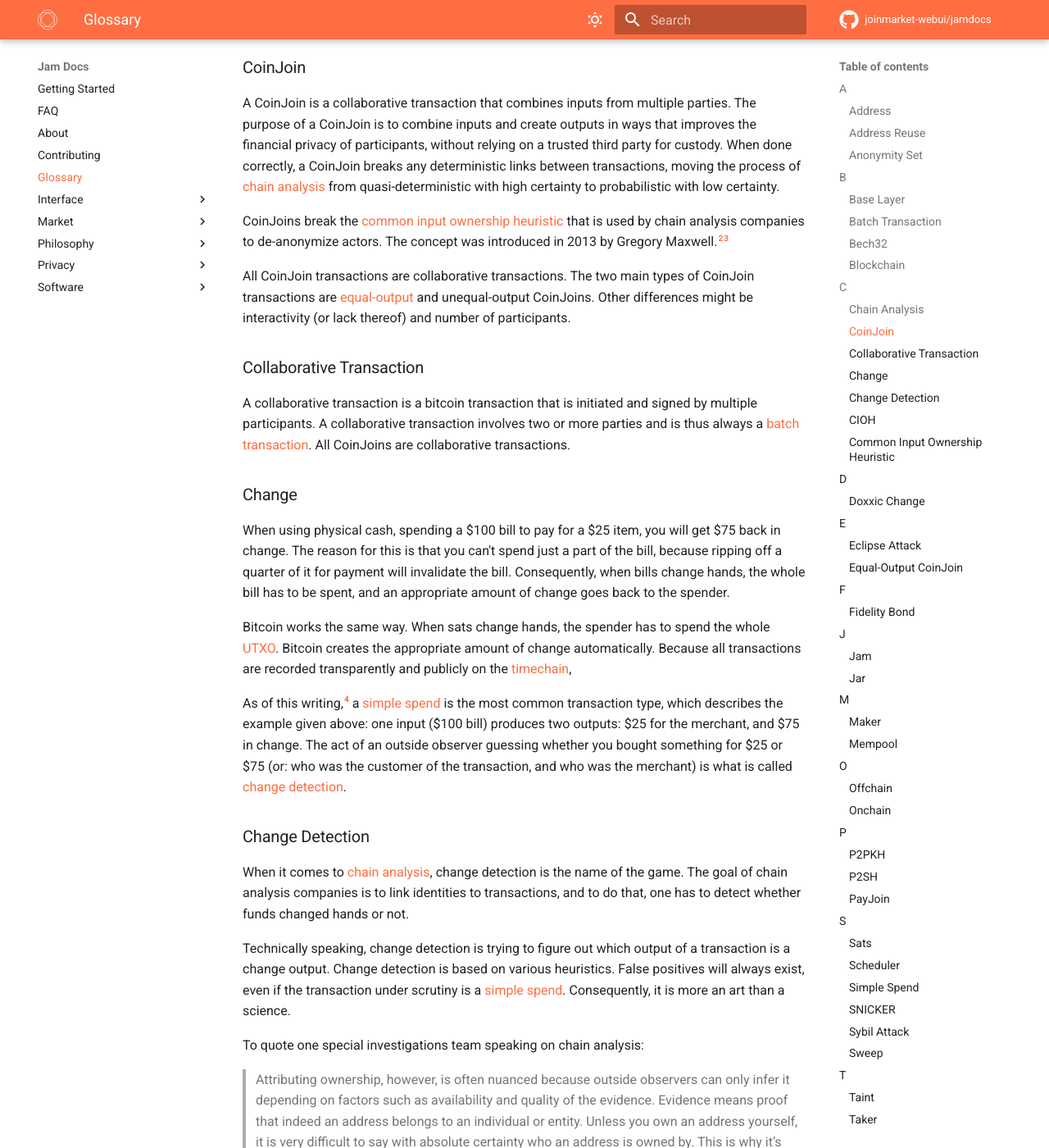
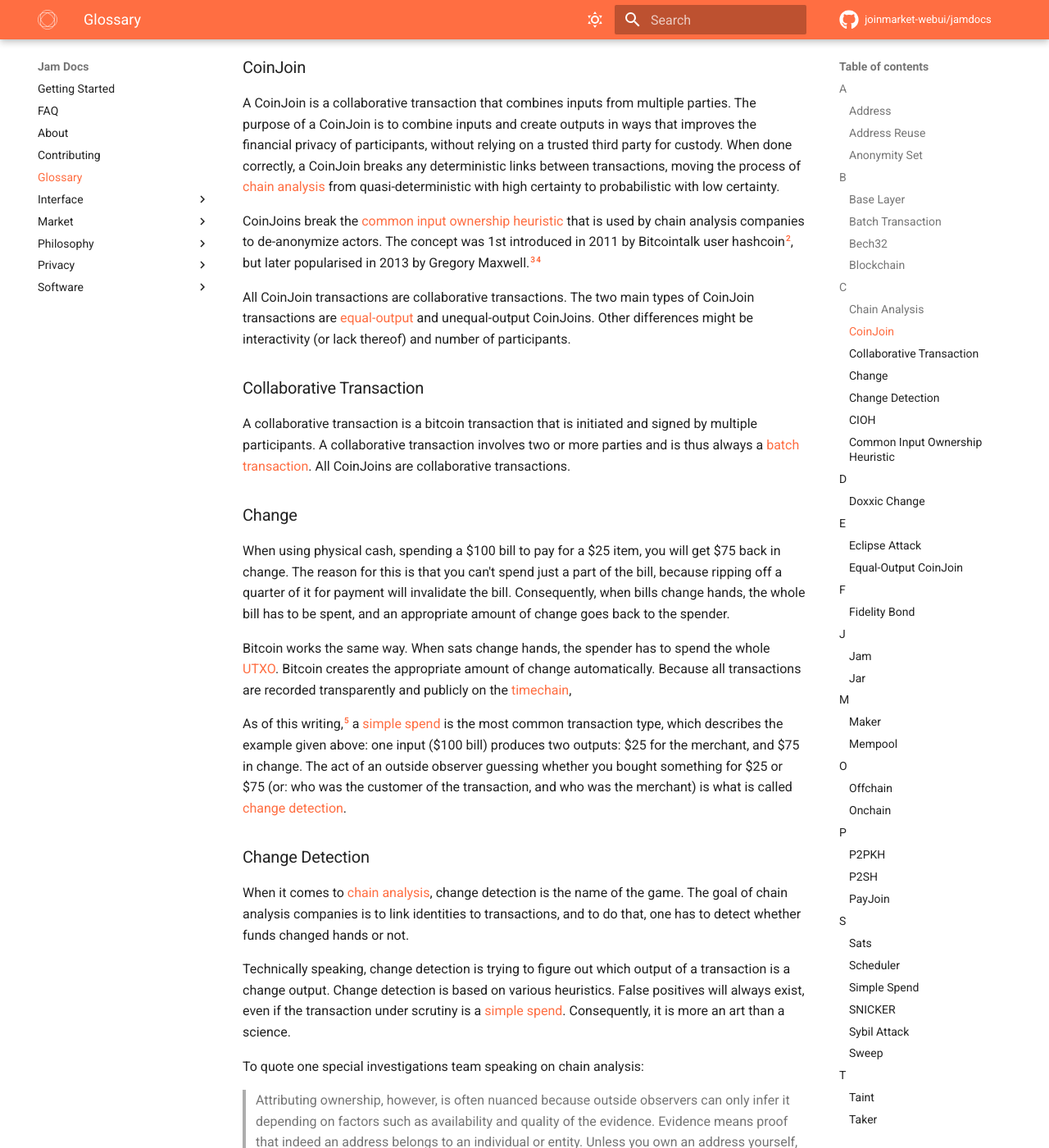
Before and after one commit to joinmarket-webui/jamdocs, an MkDocs documentation site: the page built from docs/glossary.md, in a window 1280 px wide and 1400 px high, scrolled down 2375 px. Shown: the whole window at 82% size. Built offline with MkDocs 1.6.1 and Material for MkDocs 9.7.7, drawn with Linux system fonts in a browser that asks for light colours; nearby versions of some CDN libraries; comment, search, counter and statistics services are not loaded; some of the changed text lies outside the part shown.

Commit message:
docs(glossary): CJ introduced by hashcoin (#34)

```diff
--- a/docs/glossary.md
+++ b/docs/glossary.md
@@ -155,14 +155,14 @@ probabilistic with low certainty.
 
 CoinJoins break the [common input ownership
 heuristic](#common-input-ownership-heuristic) that is used by chain analysis
-companies to de-anonymize actors. The concept was introduced in 2013 by Gregory
-Maxwell.[^gmaxwell1][^gmaxwell2]
+companies to de-anonymize actors. The concept was 1st introduced in 2011 by Bitcointalk user hashcoin[^hashcoin], but later popularised in 2013 by Gregory Maxwell.[^gmaxwell1][^gmaxwell2]
 
 All CoinJoin transactions are collaborative transactions. The two main types of
 CoinJoin transactions are [equal-output](#equal-output-coinjoin) and
 unequal-output CoinJoins. Other differences might be interactivity (or lack
 thereof) and number of participants.
 
+[^hashcoin]: [Blind Bitcoin Transfers](https://bitcointalk.org/index.php?topic=12751.msg315793#msg315793) hashcoin, July 2011
 [^gmaxwell1]: [I taint rich!](https://bitcointalk.org/?topic=139581) Maxwell, Jan. 2013
 [^gmaxwell2]: [CoinJoin: Bitcoin privacy for the real world](https://bitcointalk.org/?topic=279249) Maxwell, Aug. 2013
 
```
